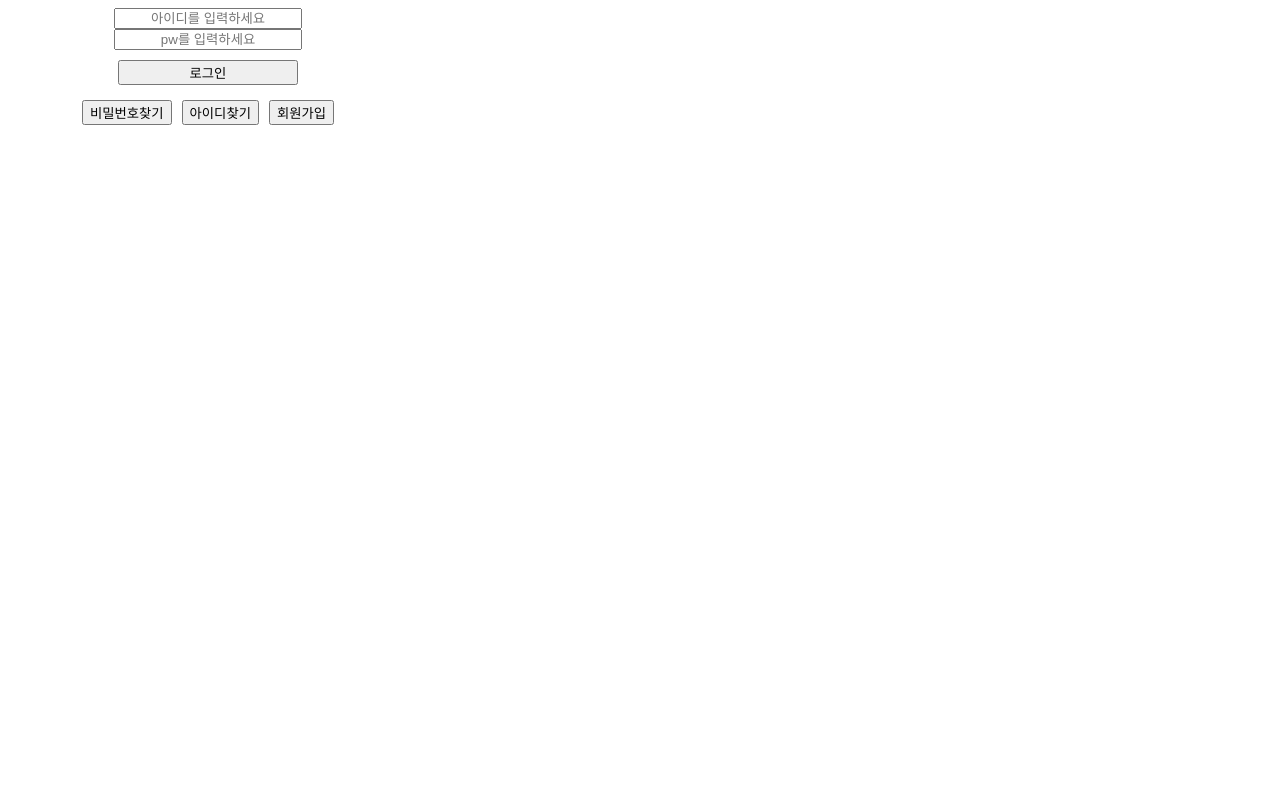
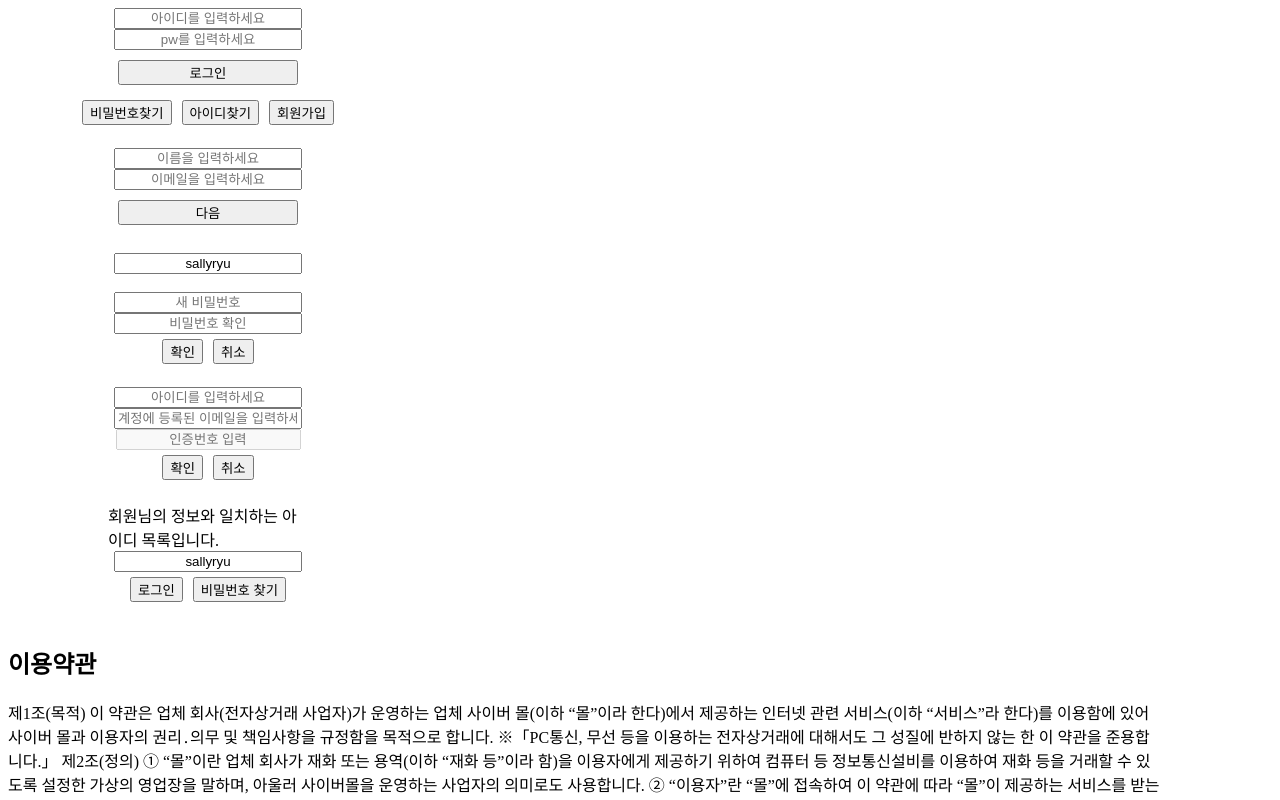
Before and after one commit to malgcheong/cafe-review-vue, a Vue app in the folder cafe-community/: page / in a window 1280 px wide. Shown: the top 800 px of the page. Built offline with nearby package versions, Linux system fonts and the light colour scheme.

Commit message:
feat : 아이디찾기, pw 찾기, 회원가입 컴포넌트 추가
- 아이디찾기, 찾기결과, pw찾기, pw찾기 결과, 회원가입 컴포넌트 추가
- 페인팅만 완료, 기능 구현X

Close #2

```diff
--- a/cafe-community/src/App.vue
+++ b/cafe-community/src/App.vue
@@ -1,15 +1,37 @@
 <template lang="">
     <div>
         <logIn></logIn>
+        <br>
+        <findId></findId>
+        <br>
+        <findIdRes></findIdRes>
+        <br>
+        <findPW></findPW>
+        <br>
+        <findPWRes></findPWRes>
+        <br>
+        <join></join>
+        <br>
+
     </div>
 </template>
 <script>
-import logIn from './components/LogIn.vue'
+import logIn from './components/login.vue'
+import findId from './components/find-id.vue'
+import findPW from './components/find-pw.vue'
+import join from './components/join.vue'
+import findIdRes from './components/find-id-result.vue'
+import findPWRes from './components/find-pw-result.vue'
 
 export default{
     name: 'app',
     components:{
-        logIn
+        logIn,
+        findId,
+        findPW,
+        join,
+        findIdRes,
+        findPWRes
     }
 }
 </script>
--- /dev/null
+++ b/cafe-community/src/components/find-id-result.vue
@@ -0,0 +1,62 @@
+<template lang="">
+    <div>
+        <div class="container_login">
+        <div class="wrap_login">
+            <input class="id" type="text" readonly v-model="id">
+            <br>
+            <input class="password" type="text" placeholder="새 비밀번호"/>
+            <input class="confirm-password" type="text" placeholder="비밀번호 확인"/>
+
+        </div>
+        <div class="wrap_find">
+            <button>확인</button>
+            <button>취소</button>
+        </div>
+    </div>
+    </div>
+</template>
+<script>
+export default {
+    data:function(){
+    return{
+      id:'sallyryu'
+    }
+  }
+}
+</script>
+<style >
+.container_login{
+    width:400px;
+    display: flex;
+    flex-direction: column;
+    align-items: center;
+}
+
+    .wrap_login{
+        width: 200px;
+        display: flex;
+        flex-direction: column;
+        align-items: center;
+    }
+
+    .id{
+        text-align: center;
+        width: 90%;
+
+    }
+    .password, .confirm-password{
+        text-align: center;
+        width: 90%;
+
+    }
+    .button_send-code{
+        width:90%;
+        margin:10px;
+    }
+    .button_input-code{
+        text-align: center;
+    }
+    .wrap_find button{
+        margin:5px;
+    }
+</style>
--- /dev/null
+++ b/cafe-community/src/components/find-id.vue
@@ -0,0 +1,50 @@
+<template lang="">
+    <div>
+        <div class="container_login">
+        <div class="wrap_login">
+            <input class="name" type="text" placeholder="이름을 입력하세요"/>
+            <input class="email" type="password" placeholder="이메일을 입력하세요"/>
+            <button class="ok">다음</button>
+        </div>
+
+    </div>
+    </div>
+</template>
+<script>
+export default {
+
+}
+</script>
+<style >
+.container_login{
+    width:400px;
+    display: flex;
+    flex-direction: column;
+    align-items: center;
+}
+
+    .wrap_login{
+        width: 200px;
+        display: flex;
+        flex-direction: column;
+        align-items: center;
+    }
+
+    .name{
+        text-align: center;
+        width: 90%;
+
+    }
+    .email{
+        text-align: center;
+        width: 90%;
+
+    }
+    .ok{
+        width:90%;
+        margin:10px;
+    }
+    .wrap_find button{
+        margin:5px;
+    }
+</style>
--- /dev/null
+++ b/cafe-community/src/components/find-pw-result.vue
@@ -0,0 +1,60 @@
+<template lang="">
+    <div>
+        <div class="container_login">
+        <div class="wrap_login">
+            <div>회원님의 정보와 일치하는 아이디 목록입니다.</div>
+            <input class="id" type="text" readonly v-model="id">
+
+        </div>
+        <div class="wrap_find">
+            <button>로그인</button>
+            <button>비밀번호 찾기</button>
+        </div>
+    </div>
+    </div>
+</template>
+<script>
+export default {
+    data:function(){
+    return{
+      id:'sallyryu'
+    }
+  }
+}
+</script>
+<style >
+.container_login{
+    width:400px;
+    display: flex;
+    flex-direction: column;
+    align-items: center;
+}
+
+    .wrap_login{
+        width: 200px;
+        display: flex;
+        flex-direction: column;
+        align-items: center;
+    }
+
+    .id{
+        text-align: center;
+        width: 90%;
+
+    }
+    .password, .confirm-password{
+        text-align: center;
+        width: 90%;
+
+    }
+    .button_send-code{
+        width:90%;
+        margin:10px;
+    }
+    .button_input-code{
+        text-align: center;
+    }
+    .wrap_find button{
+        margin:5px;
+    }
+</style>
--- /dev/null
+++ b/cafe-community/src/components/find-pw.vue
@@ -0,0 +1,57 @@
+<template lang="">
+    <div>
+        <div class="container_login">
+        <div class="wrap_login">
+            <input class="id" type="text" placeholder="아이디를 입력하세요"/>
+            <input class="email" type="text" placeholder="계정에 등록된 이메일을 입력하세요"/>
+
+            <input class="button_input-code" type="text" placeholder="인증번호 입력" disabled/>
+        </div>
+        <div class="wrap_find">
+            <button>확인</button>
+            <button>취소</button>
+        </div>
+    </div>
+    </div>
+</template>
+<script>
+export default {
+
+}
+</script>
+<style >
+.container_login{
+    width:400px;
+    display: flex;
+    flex-direction: column;
+    align-items: center;
+}
+
+    .wrap_login{
+        width: 200px;
+        display: flex;
+        flex-direction: column;
+        align-items: center;
+    }
+
+    .id{
+        text-align: center;
+        width: 90%;
+
+    }
+    .email{
+        text-align: center;
+        width: 90%;
+
+    }
+    .button_send-code{
+        width:90%;
+        margin:10px;
+    }
+    .button_input-code{
+        text-align: center;
+    }
+    .wrap_find button{
+        margin:5px;
+    }
+</style>
--- /dev/null
+++ b/cafe-community/src/components/join.vue
@@ -0,0 +1,53 @@
+<template lang="">
+    <div>
+        <div class="container_join">
+        <div class="container_contract">
+            <h2>이용약관</h2>
+            <div class="wrap_contract" v-for="(item,idx) in contractItem" :item="item" :key="idx">
+                {{item.content}}
+            </div>
+            <label for="agree">Yes, I agree</label>
+            <input type="checkbox" id="agree" v-model="isAgree">
+        </div>
+        <br>
+        <hr>
+        <br>
+        <div class="container_info">
+            <div class="wrap_info" v-for="(info, idx) in infoItem" :info="info" :key="idx">
+                <label :for="info.id">{{info.label}}</label>
+                <input :id="info.id" v-model="info.data" >
+                <button v-if="info.id=='email'">인증번호 전송</button>
+                <button v-if="info.id=='chkMail'">확인</button>
+            </div>
+            <br>
+            <br>
+            <button :disabled="!isAgree">회원가입</button>
+        </div>
+    </div>
+    </div>
+</template>
+<script>
+import contractItem from "../assets/contract"
+export default {
+    data(){
+        return{
+            contractItem:contractItem,
+            isAgree:false,
+            infoItem:[
+                {label:'이름', id:'name', data:''},
+                {label:'이메일', id:'email', data:''},
+                {label:'', id:'chkMail', data:''},
+                {label:'비밀번호', id:'pw', data:''},
+                {label:'비밀번호확인', id:'chkPw', data:''}
+            ]
+        }
+    }
+}
+</script>
+<style >
+    .wrap_contract{
+        width:90vw;
+        height: 100px;
+        overflow: scroll;
+    }
+</style>
```
Also changed, not shown: cafe-community/src/components/complete-modal.vue (added, +13 -0 lines), 2 other files (tests, documents, lock files or other folders).
